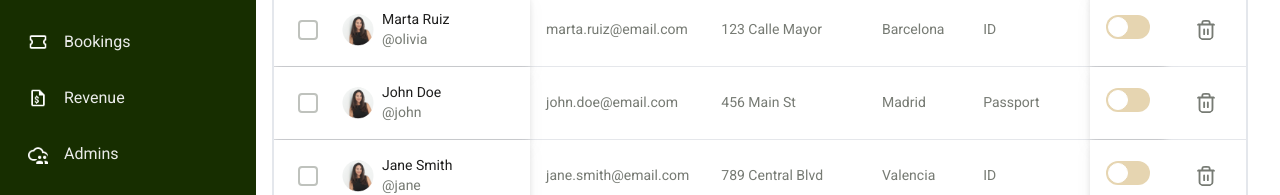
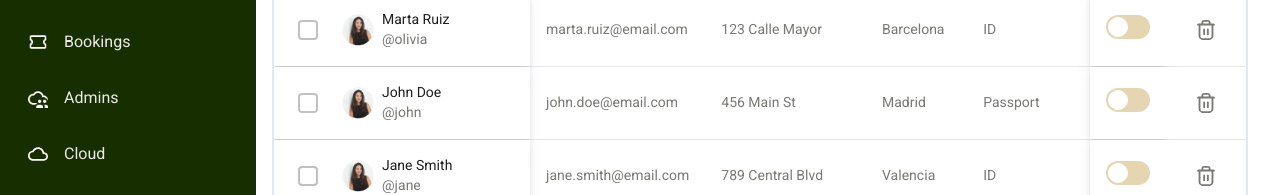
Before and after one commit to muhammadzubairmoosani/faboa, a Next.js app: page /cloud in a window 1280 px wide. Shown: the part 305-500 px from the top of the page. Built offline with nearby package versions, Linux system fonts and the light colour scheme; a web font is replaced by a local one.

Commit message:
hide revenue tab from sidebar (temporary)

```diff
--- a/app/components/sidebar.tsx
+++ b/app/components/sidebar.tsx
@@ -103,7 +103,7 @@ export const Sidebar = () => {
             {isOpen && <span className="ml-4">Bookings</span>}
           </a>
         </Link>
-        <Link legacyBehavior href="/revenue">
+        {/* <Link legacyBehavior href="/revenue">
           <a className="flex items-center p-4 text-gray-100 hover:bg-primary-600 hover:rounded-lg">
             <Image
               src="/revenue.svg"
@@ -114,7 +114,7 @@ export const Sidebar = () => {
             />
             {isOpen && <span className="ml-4">Revenue</span>}
           </a>
-        </Link>
+        </Link> */}
         <Link legacyBehavior href="/admins">
           <a className="flex items-center p-4 text-gray-100 hover:bg-primary-600 hover:rounded-lg">
             <Image
```
